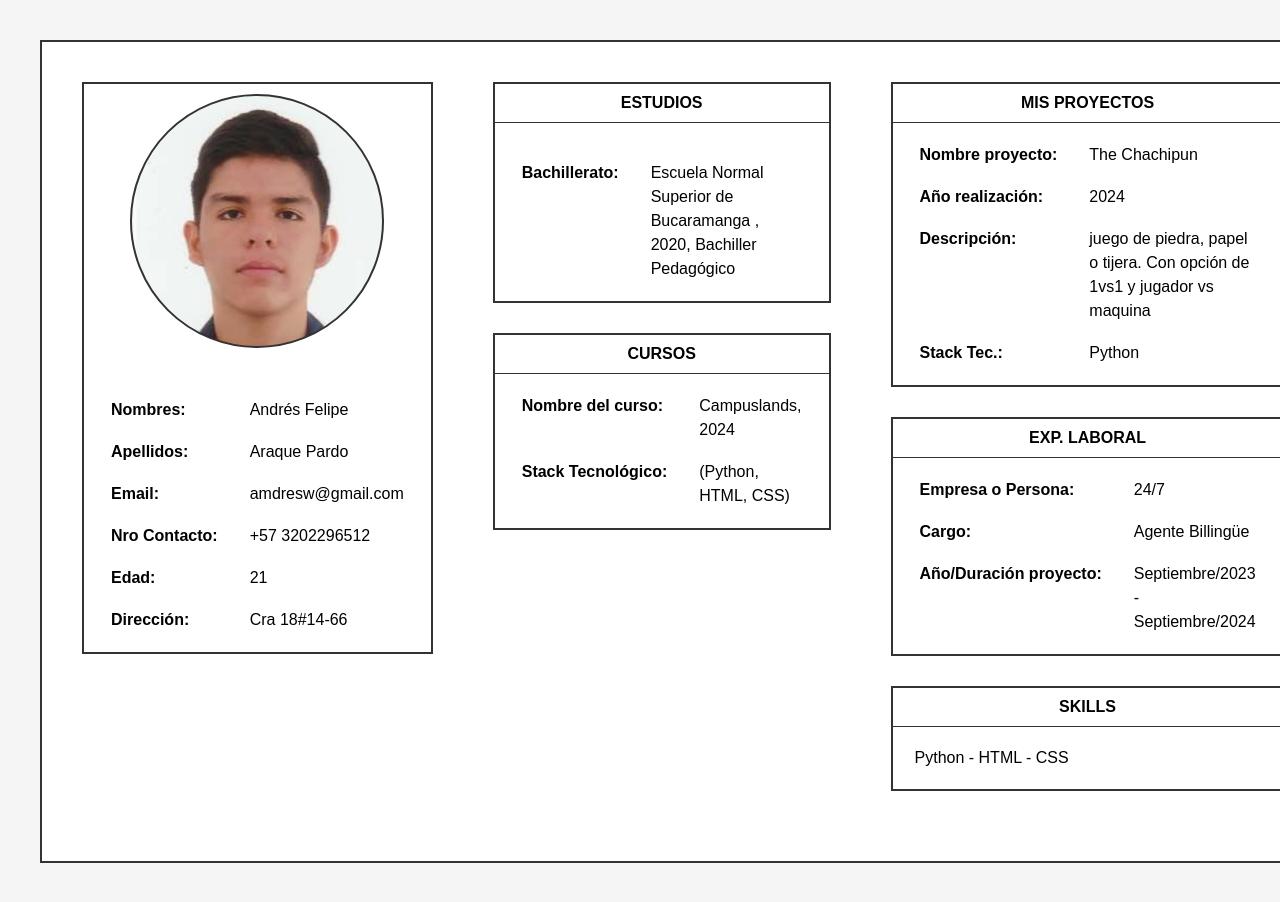
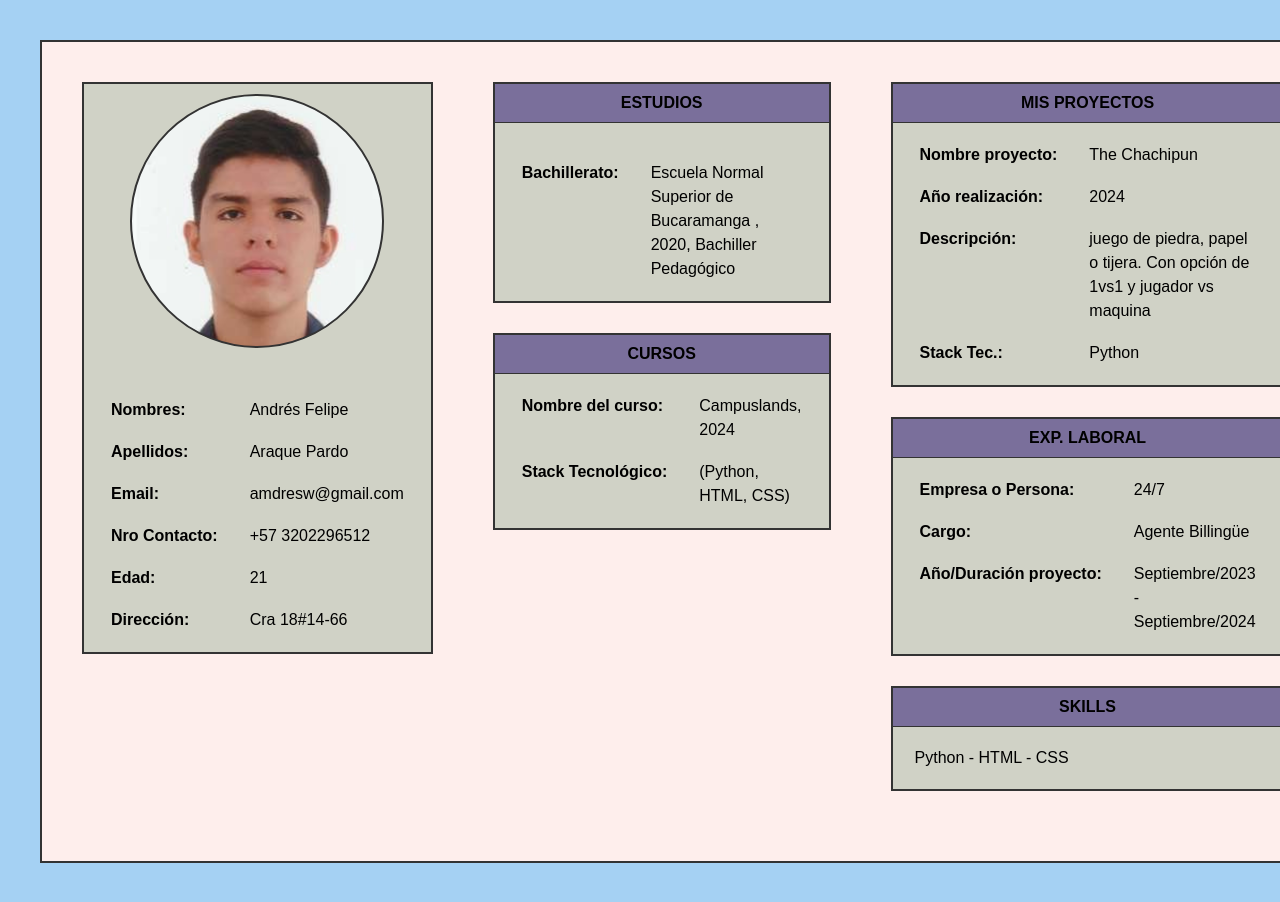
Before and after one commit to amdresw/Html-2, a plain HTML site: page Html taller 2/index.html in a window 1280 px wide. Shown: the top 902 px of the page. Drawn offline with Linux system fonts and the light colour scheme; a web font is replaced by a local one.

Commit message:
feat: :sparkles: background
background colours updated

```diff
--- a/Html taller 2/css/styles.css
+++ b/Html taller 2/css/styles.css
@@ -9,7 +9,7 @@
 
 body {
     padding: 40px;
-    background-color: #f5f5f5;
+    background-color:#A5D1F3;
 }
 
 .main-table {
@@ -17,7 +17,7 @@ body {
     max-width: 1500px;
     margin: 0 auto;
     border-collapse: separate;
-    background-color: white;
+    background-color: #FEEEEC;
     border-spacing: 20px;
 }
 
@@ -29,6 +29,7 @@ body {
     width: 100%;
     margin-bottom: 30px;
     border-collapse: collapse;
+    background-color: #D0D2C6;
 }
 
 td {
@@ -48,7 +49,7 @@ td {
 }
 
 .section-title {
-    background-color: white;
+    background-color: #7A6F9B;
     padding: 10px;
     text-align: center;
     font-weight: bold;
```
